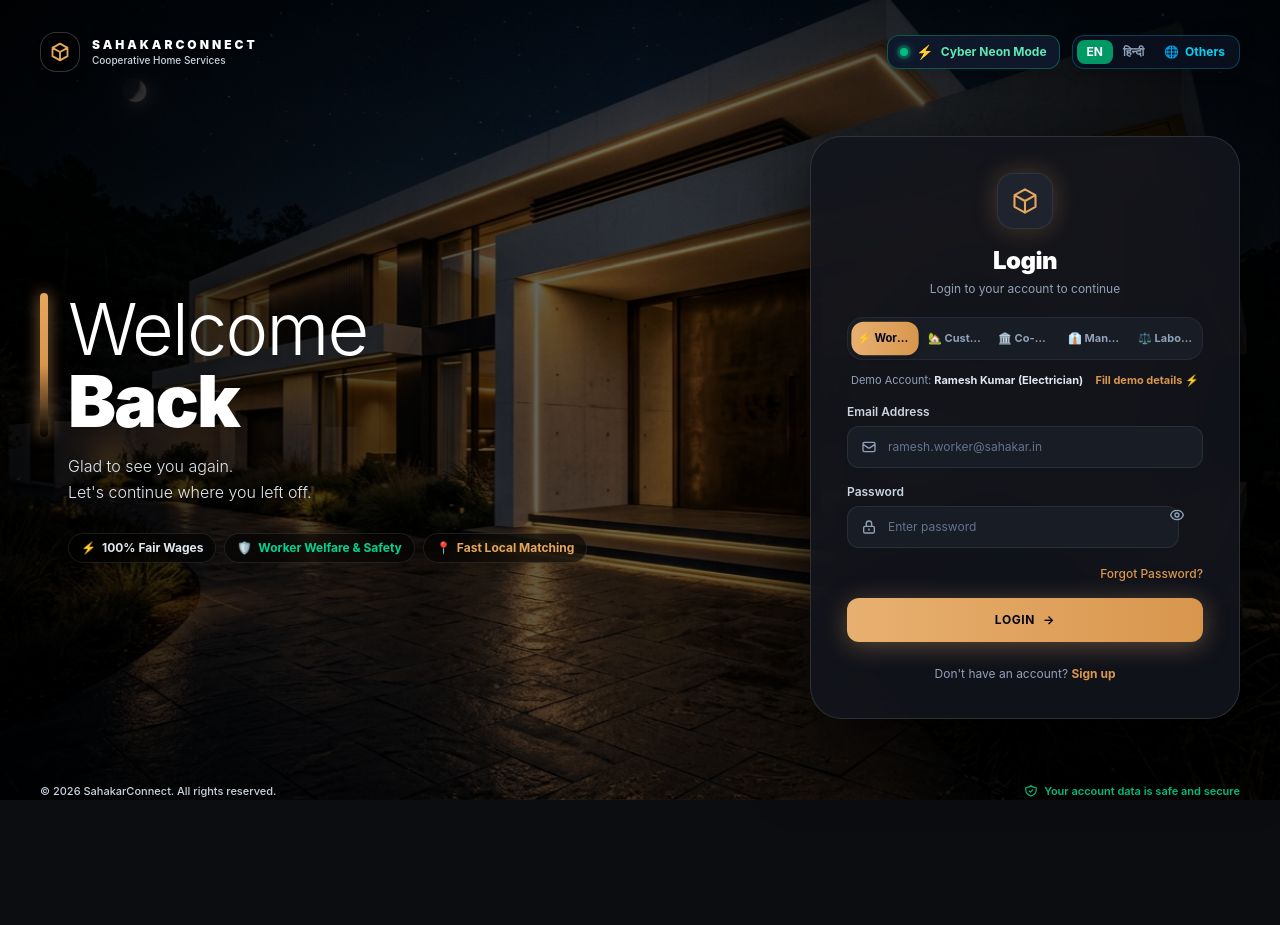
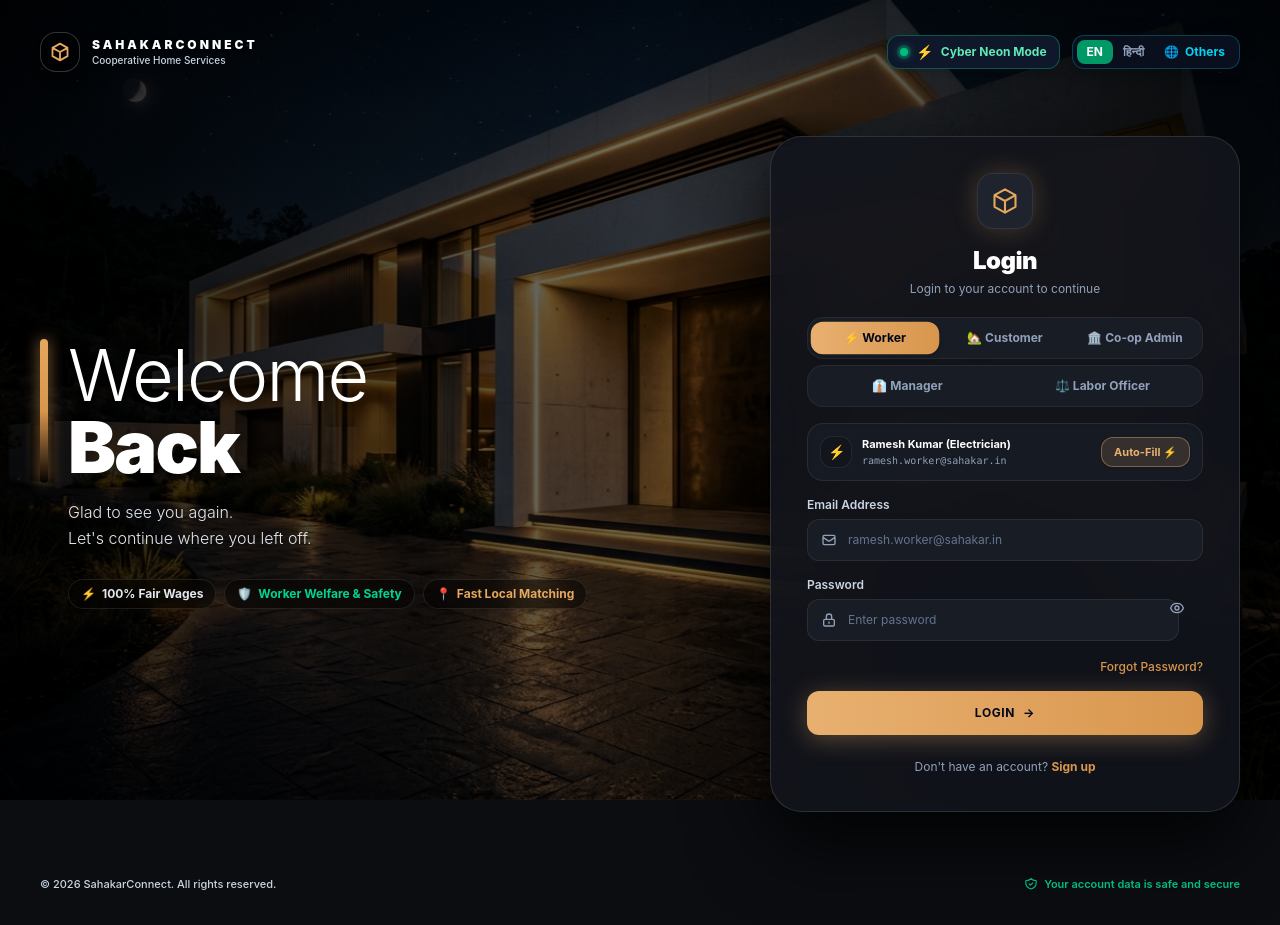
Before and after one commit to khishornpr/SahakarConnect, a React (Vite) app: page /#/login in a window 1280 px wide. Before the commit the page ends 832 px from the top, so only its background shows below. Built offline with nearby package versions, Linux system fonts and the light colour scheme; no server answers.

Commit message:
Update Login.jsx

```diff
--- a/src/pages/auth/Login.jsx
+++ b/src/pages/auth/Login.jsx
@@ -37,7 +37,7 @@ export default function Login() {
     },
     cooperative: {
       id: 'cooperative',
-      label: `🏛️ ${t('adminRole', 'Admin')}`,
+      label: `🏛️ ${t('coopAdminRole', 'Co-op Admin')}`,
       demoEmail: 'admin@delhicoop.in',
       hint: 'Meena Iyer (Co-op Officer)',
     },
@@ -222,7 +222,7 @@ export default function Login() {
         {/* Right Side: Floating Glassmorphic Login Card */}
         <div className="lg:col-span-5 xl:col-span-5 flex justify-center lg:justify-end">
           <div
-            className={`w-full max-w-[430px] border rounded-[28px] sm:rounded-[32px] p-5 sm:p-9 backdrop-blur-2xl transition-all duration-300 ${
+            className={`w-full max-w-[470px] border rounded-[28px] sm:rounded-[32px] p-6 sm:p-9 backdrop-blur-2xl transition-all duration-300 ${
               isDark
                 ? 'bg-[#12151c]/90 border-white/[0.12] shadow-[0_30px_80px_rgba(0,0,0,0.85)] hover:border-[#e5a65e]/40 hover:shadow-[0_0_45px_rgba(229,166,94,0.2)]'
                 : 'bg-white/92 border-slate-200 shadow-[0_25px_60px_rgba(0,0,0,0.12)] hover:border-orange-300 hover:shadow-[0_15px_40px_rgba(255,107,0,0.15)]'
@@ -249,20 +249,21 @@ export default function Login() {
               {t('loginSubtitle', 'Select your persona and enter credentials to continue')}
             </p>
 
-            {/* Persona Switcher Tabs (Selects persona type without auto-login) */}
+            {/* Persona Switcher Tabs (Structured 2-row layout with zero truncation) */}
+            <div className="mt-5 space-y-1.5">
               <div
-              className={`mt-5 p-1 border rounded-2xl grid grid-cols-3 sm:grid-cols-5 gap-1 ${
+                className={`p-1 border rounded-2xl grid grid-cols-3 gap-1 ${
                   isDark ? 'bg-[#181c24] border-white/[0.06]' : 'bg-slate-100/90 border-slate-200'
                 }`}
               >
-              {Object.values(ROLE_CONFIGS).map((p) => {
+                {[ROLE_CONFIGS.worker, ROLE_CONFIGS.household, ROLE_CONFIGS.cooperative].map((p) => {
                   const isActive = selectedRole === p.id
                   return (
                     <button
                       key={p.id}
                       type="button"
                       onClick={() => handleSelectRoleTab(p.id)}
-                    className={`py-2 px-1.5 rounded-xl text-[10px] sm:text-[11px] font-bold transition-all cursor-pointer whitespace-nowrap text-center ${
+                      className={`py-2 px-2 rounded-xl text-xs font-bold transition-all cursor-pointer flex items-center justify-center gap-1.5 ${
                         isActive
                           ? 'bg-gradient-to-r from-[#e8b070] to-[#d8964d] text-slate-950 shadow-md scale-[1.02]'
                           : isDark
@@ -270,25 +271,80 @@ export default function Login() {
                           : 'text-slate-600 hover:text-slate-900 hover:bg-white'
                       }`}
                     >
-                    <span className="block truncate">{p.label}</span>
+                      <span>{p.label}</span>
                     </button>
                   )
                 })}
               </div>
 
-            {/* Demo Credential Quick-Fill Helper Chip */}
-            <div className="mt-3 flex items-center justify-between text-[11px] px-1">
-              <span className={isDark ? 'text-slate-400' : 'text-slate-500'}>
-                Demo Account: <strong className={isDark ? 'text-slate-200' : 'text-slate-700'}>{ROLE_CONFIGS[selectedRole]?.hint}</strong>
-              </span>
+              <div
+                className={`p-1 border rounded-2xl grid grid-cols-2 gap-1 ${
+                  isDark ? 'bg-[#181c24] border-white/[0.06]' : 'bg-slate-100/90 border-slate-200'
+                }`}
+              >
+                {[ROLE_CONFIGS.manager, ROLE_CONFIGS.officer].map((p) => {
+                  const isActive = selectedRole === p.id
+                  return (
+                    <button
+                      key={p.id}
+                      type="button"
+                      onClick={() => handleSelectRoleTab(p.id)}
+                      className={`py-2 px-2 rounded-xl text-xs font-bold transition-all cursor-pointer flex items-center justify-center gap-1.5 ${
+                        isActive
+                          ? 'bg-gradient-to-r from-[#e8b070] to-[#d8964d] text-slate-950 shadow-md scale-[1.02]'
+                          : isDark
+                          ? 'text-slate-400 hover:text-white hover:bg-white/[0.04]'
+                          : 'text-slate-600 hover:text-slate-900 hover:bg-white'
+                      }`}
+                    >
+                      <span>{p.label}</span>
+                    </button>
+                  )
+                })}
+              </div>
+            </div>
+
+            {/* Premium Demo Credential Auto-Fill Card */}
+            <div
+              className={`mt-4 p-3 rounded-2xl border flex items-center justify-between gap-3 transition-all ${
+                isDark
+                  ? 'bg-[#181d26]/80 border-white/[0.08] shadow-inner'
+                  : 'bg-orange-50/70 border-orange-200/80 shadow-xs'
+              }`}
+            >
+              <div className="flex items-center gap-2.5 min-w-0">
+                <div
+                  className={`w-8 h-8 rounded-xl flex items-center justify-center text-sm shrink-0 border ${
+                    isDark
+                      ? 'bg-[#12151c] border-white/[0.08] text-[#e8b070]'
+                      : 'bg-white border-orange-200 text-orange-600'
+                  }`}
+                >
+                  ⚡
+                </div>
+                <div className="min-w-0">
+                  <div className={`text-[11px] font-bold truncate ${isDark ? 'text-white' : 'text-slate-900'}`}>
+                    {ROLE_CONFIGS[selectedRole]?.hint}
+                  </div>
+                  <div className="text-[10px] text-slate-400 font-mono truncate">
+                    {ROLE_CONFIGS[selectedRole]?.demoEmail}
+                  </div>
+                </div>
+              </div>
+
               <button
                 type="button"
                 onClick={() => handleFillDemoCredentials(ROLE_CONFIGS[selectedRole]?.demoEmail)}
-                className="text-[#d8964d] hover:text-[#b8762d] font-bold hover:underline transition-colors cursor-pointer"
+                className={`px-3 py-1.5 rounded-xl text-[11px] font-bold shrink-0 transition-all border cursor-pointer ${
+                  isDark
+                    ? 'bg-[#e8b070]/15 border-[#e8b070]/40 text-[#e8b070] hover:bg-[#e8b070]/25 shadow-sm'
+                    : 'bg-[#d8964d] border-[#c4833b] text-slate-950 hover:bg-[#c4833b] shadow-xs'
+                }`}
               >
-                Fill demo details ⚡
+                Auto-Fill ⚡
               </button>
             </div>
+
 
             {/* Error Message & Email Unconfirmed Banner */}
             {error && (
```
Lines whose indentation alone changed are shown as unchanged.
